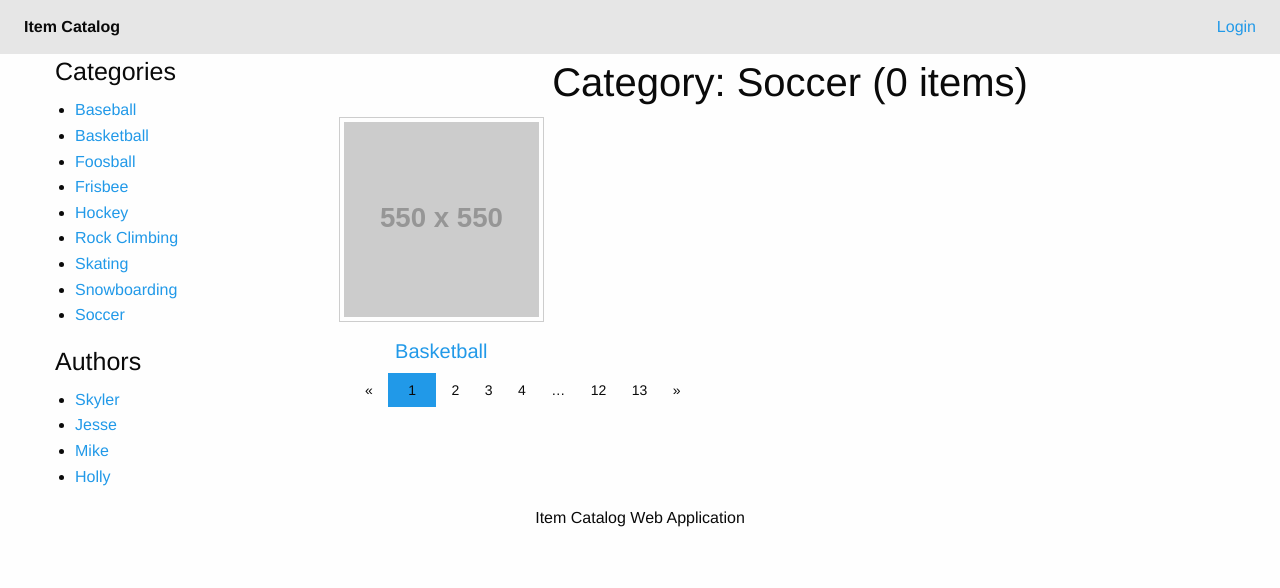
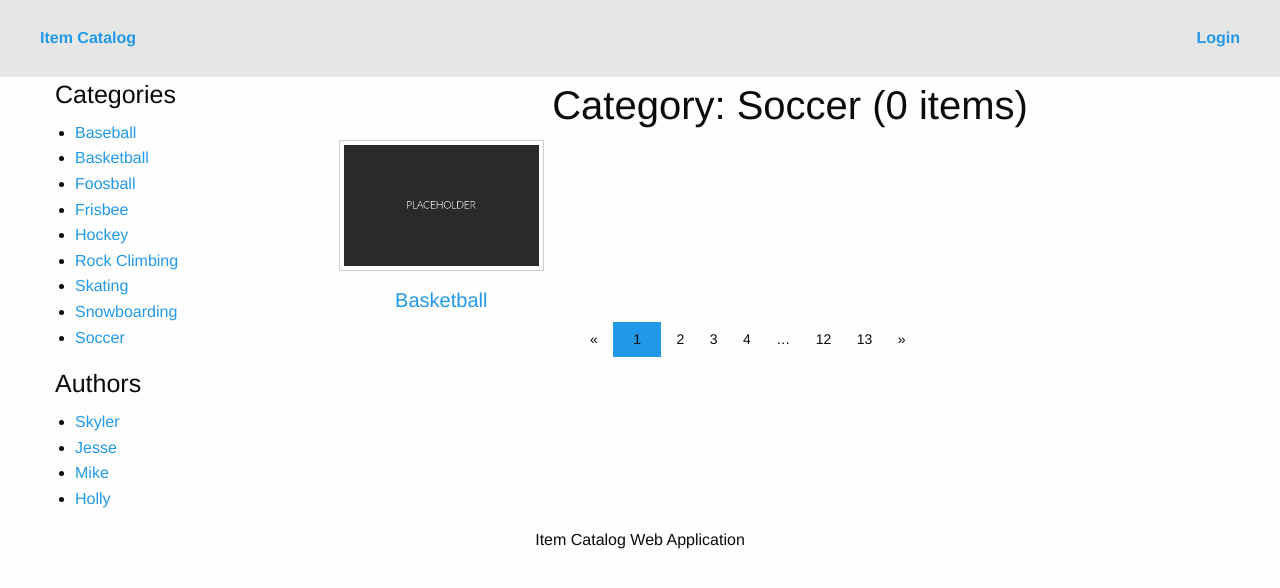
Before and after one commit to bryanapperson/item-catalog, a Flask app: page /catalog/Soccer/items in a window 1280 px wide. Shown: the top 588 px of the page. Run offline with Flask 2, Linux system fonts and the light colour scheme; data comes from the database, SQL or seed files in the repository; grey boxes labelled with a size stand in for pictures from a placeholder-image service; parts of the project's set-up code (start-up, migrations or seed data) failed here and were passed over; some libraries are stand-ins or nearby versions.

Commit message:
links and placeholder images

```diff
--- a/catalog/item_catalog/gen_actions.py
+++ b/catalog/item_catalog/gen_actions.py
@@ -13,7 +13,7 @@ def check_category_exists(category_name):
     return True, category
 
 
-def check_item_exits(item_name):
+def check_item_exists(item_name):
     """Check if an item exists given an <item_name>."""
     try:
         item = db_actions.item_by_name(item_name)
@@ -31,7 +31,7 @@ def check_cat_item_exists(category_name, item_name):
     cat_satus, category = check_category_exists(category_name)
     if cat_satus is False:
         return False, None, None
-    item_status, item = check_item_exits(item_name)
+    item_status, item = check_item_exists(item_name)
     if item_status is False:
         return False, category, None
     if item.category_id == category.id:
--- a/catalog/item_catalog/templates/error.html
+++ b/catalog/item_catalog/templates/error.html
@@ -10,12 +10,12 @@
     <div class="top-bar">
         <div class="top-bar-left">
             <ul class="menu">
-                <li class="menu-text">Item Catalog</li>
+                <li class="menu-text" ><a href="{{ url_for('index_page') }}">Item Catalog</a></li>
             </ul>
         </div>
         <div class="top-bar-right">
             <ul class="menu">
-                <li><a href="#">Login</a></li>
+                <li class="menu-text"><a href="#">Login</a></li>
             </ul>
         </div>
     </div>
--- a/catalog/item_catalog/templates/index.html
+++ b/catalog/item_catalog/templates/index.html
@@ -10,12 +10,12 @@
     <div class="top-bar">
         <div class="top-bar-left">
             <ul class="menu">
-                <li class="menu-text">Item Catalog</li>
+                <li class="menu-text" ><a href="{{ url_for('index_page') }}">Item Catalog</a></li>
             </ul>
         </div>
         <div class="top-bar-right">
             <ul class="menu">
-                <li><a href="#">Login</a></li>
+                <li class="menu-text"><a href="#">Login</a></li>
             </ul>
         </div>
     </div>
@@ -47,14 +47,14 @@
                 <div class="row small-up-2 medium-up-3 large-up-4">
                     {% for item in page_items %}
                     <div class="column">
-                        <img class="thumbnail" src="http://placehold.it/550x550">
-                        <h5 class="text-center"><a href="{{ url_for('item_page', category_name=category_info.name, item_name=item.name) }}">{{item.name}}</a></h5>
+                        <img class="thumbnail" src="{{ url_for('static', filename='img/default/placeholder.png') }}">
+                        <h5 class="text-center"><a href="{{ url_for('item_page', category_name=item.category.name, item_name=item.name) }}">{{item.name}}</a></h5>
                     </div>
                     {% endfor %}
                 </div>
             </div>
             <div class="row">
-                <div class="medium-9 columns">
+                <div class="medium-6 medium-centered columns">
                     <div class="pagination-centered">
                         <ul class="pagination">
                             <li class="arrow unavailable"><a href="">&laquo;</a></li>
--- a/catalog/item_catalog/views.py
+++ b/catalog/item_catalog/views.py
@@ -1,7 +1,9 @@
 #!/usr/bin/env python
 """Views for the item_catalog application."""
 
+from flask import redirect
 from flask import render_template
+from flask import url_for
 from item_catalog import app
 from item_catalog import db_actions
 from item_catalog import gen_actions
```
Also changed, not shown: catalog/item_catalog/templates/item.html (+4 -3 lines), catalog/item_catalog/static/img/default/placeholder.png (added).
